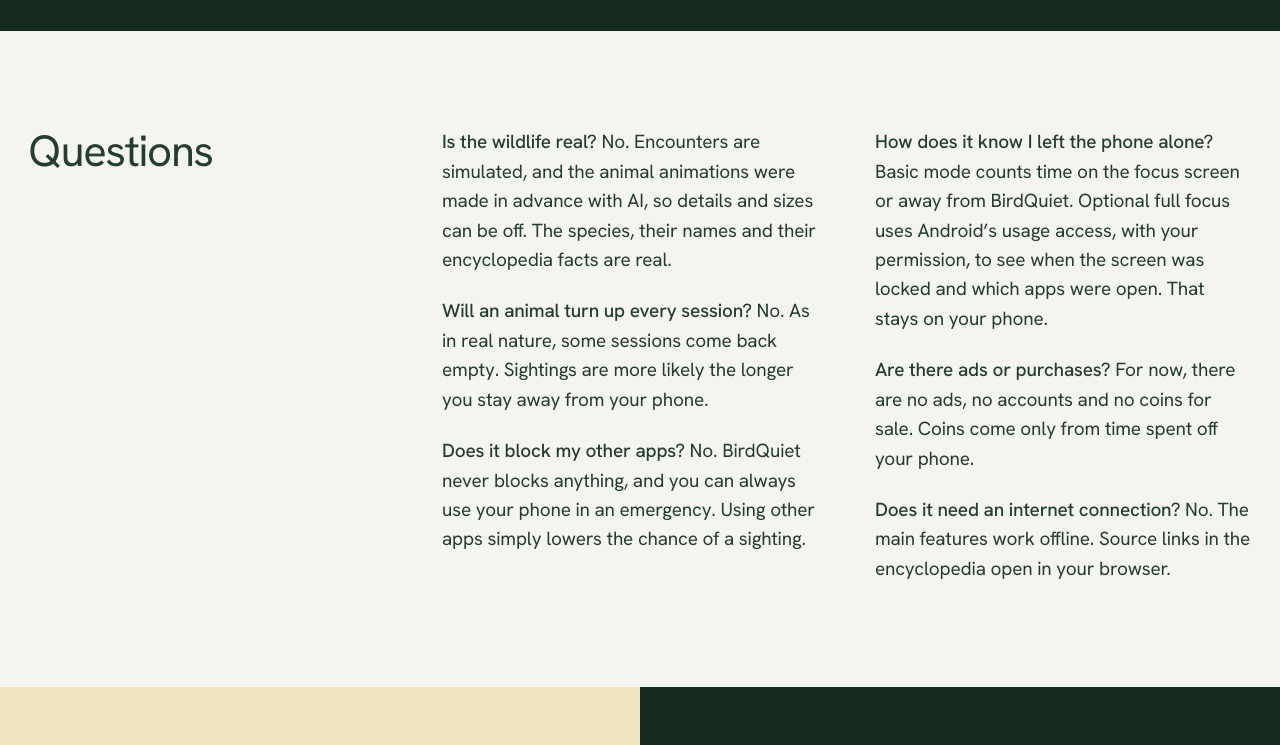
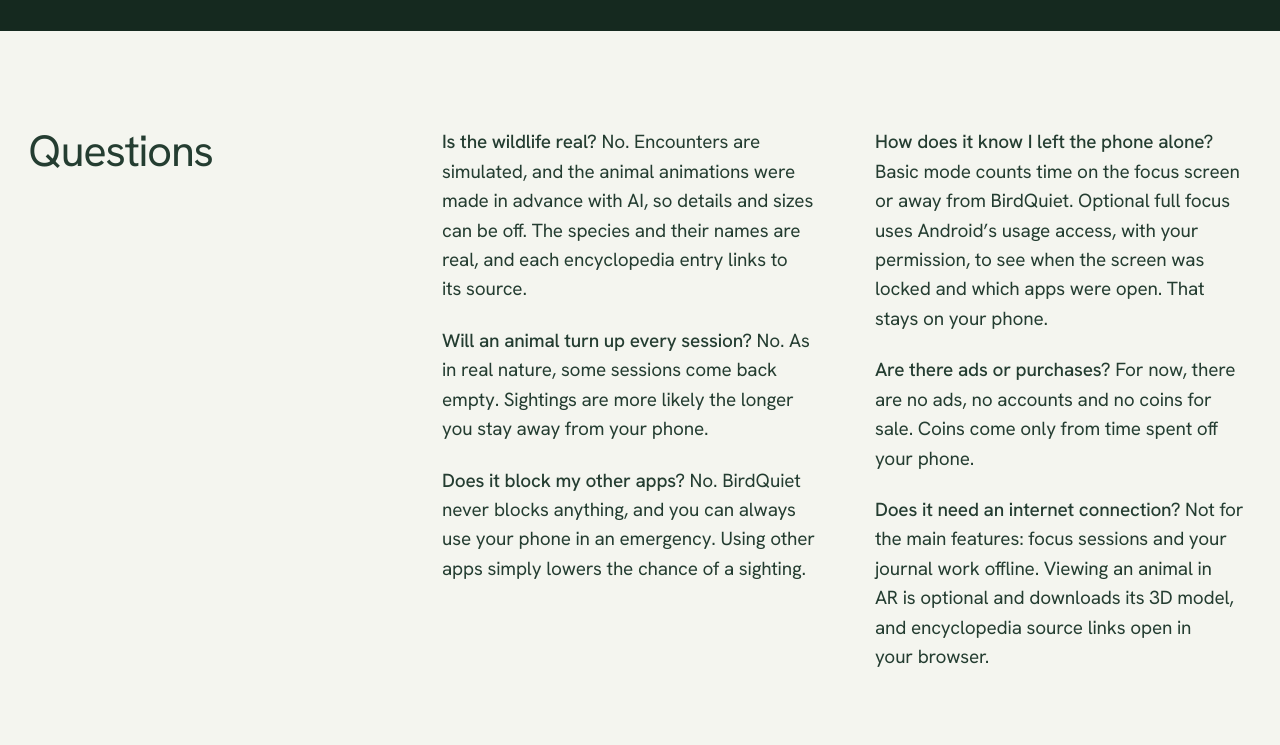
Before and after one commit to birdquietlabs/birdquietlabs.github.io, a plain HTML site: page index.html in a window 1280 px wide. Shown: the part 7810-8555 px from the top of the page. Drawn offline with Linux system fonts and the light colour scheme.

Commit message:
Update privacy pages for BirdQuiet 1.0 and align site with build 19
- Privacy (EN/ES): 14 November 2026 and version 1.0, up to 24 hours of
  usage history, no vibration. Optional AR model downloads through
  Cloudflare, optional camera for View in AR, Google Play Services for
  AR, and HTTPS replace the old "no internet access" statements.
- Landing page: internet FAQ mentions optional AR downloads, the
  encyclopedia answer no longer implies scientific accuracy, and the
  footer says the wildlife animations are AI-generated.
- Remove 58 unused Spanish strings, including an outdated
  "nothing is sent" answer.

Co-Authored-By: Claude Opus 5.5 <noreply@anthropic.com>
Claude-Session: https://claude.ai/code/session_01XuVGJbtdaZ2x3NSmhaoJ6Q

```diff
--- a/assets/site.js
+++ b/assets/site.js
@@ -12,10 +12,8 @@
     'hero.line': 'Una app para reducir el uso del móvil y aprender sobre la naturaleza.',
     'ui.coast': 'Costa mediterránea', 'ui.cam': 'Cámara 01', 'ui.settime': 'Selecciona el tiempo', 'ui.hours': 'Horas', 'ui.minutes': 'Minutos',
     'ui.setbtn': 'Colocar cámara', 'ui.recording': 'Tu cámara de fototrampeo está grabando',
-    'ui.unlock': 'Si desbloqueas el móvil, bajan las probabilidades de ver fauna.',
     'ui.quiet': '1:00:00 de calma', 'ui.sightings': '2 avistamientos', 'ui.coins': '+60 monedas', 'ui.review': 'Revisemos los avistamientos.', 'ui.open': 'Abrir grabación',
-    'ui.journal': 'Cuaderno de campo', 'ui.count': '13 de 28 encontrados', 'ui.identified': 'Identificado el 26 oct · CAM01_001.MP4',
-    'ui.note': 'Cruzó el camino bajo el olivo viejo, justo antes de la puesta de sol.',
+
     'tag.study': 'Estudiar', 'tag.read': 'Leer', 'tag.work': 'Trabajar',
     'how.h': 'Cómo funciona',
     'how.1': 'Primero elige un hábitat y coloca la cámara.',
@@ -24,8 +22,7 @@
     'how.2b': 'La cámara de fototrampeo estará lista. ¡No uses el móvil y tus probabilidades de encontrar especies espectaculares aumentarán!',
     'how.3': 'Vuelve y revisa las grabaciones.',
     'how.3b': 'Cuando termines, vuelve a la cámara de fototrampeo y revisa si hubo avistamientos de animales.',
-    'how.4': 'Identifica lo que has visto y guárdalo.',
-    'how.4b': 'Elige el animal entre tres nombres. Pasa a tu cuaderno de campo, donde puedes añadir tus propias notas.',
+
     'quiz.h': '¿Quién ha pasado?',
     'quiz.lead': 'Esta es una grabación de la app. Identifica el animal, como harías después de una sesión.',
     'quiz.next': 'Siguiente grabación', 'quiz.play': 'Ver grabación', 'quiz.question': '¿Qué animal ha captado la cámara?',
@@ -40,37 +37,29 @@
     'hab.h': 'Hábitats', 'hab.soon': 'Próximamente',
     'alt.med': 'Costa mediterránea en pixel art, con alcornoques sobre el mar', 'alt.amz': 'Claro de la selva amazónica en pixel art, junto a un río',
     'alt.pat': 'Picos de la Patagonia sobre un lago, en pixel art', 'alt.road': 'Un todoterreno avanza por un camino de tierra mediterráneo',
-    'hab.p': 'Cada hábitat tiene su propia cámara, su luz y sus animales. Tu progreso, tus insignias y tu cuaderno se guardan por separado en cada uno.',
-    'hab.med.h': 'Costa mediterránea', 'hab.med.p': 'Alcornoques, lavanda y el mar al fondo. 18 aves y 10 mamíferos, de la abubilla al lince ibérico.', 'hab.med.s': 'Cámaras de fototrampeo y expediciones.',
-    'hab.amz.h': 'Selva amazónica', 'hab.amz.p': 'Un claro junto al río. 19 aves, 4 mamíferos y 3 reptiles, entre ellos el hoacín y la anaconda verde.', 'hab.amz.s': 'Cámaras de fototrampeo ya. Las expediciones llegarán en una actualización.',
-    'hab.pat.h': 'Patagonia', 'hab.pat.p': 'Picos de granito sobre un lago frío. Ya aparece en el carrusel de hábitats, como próximamente.',
-    'enc.h': 'Enciclopedia', 'enc.p': 'Fichas breves con el nombre científico, el estado de conservación y un enlace a la fuente con la que se comprobaron.',
+    'hab.med.h': 'Costa mediterránea',
+    'hab.amz.h': 'Selva amazónica',
+    'hab.pat.h': 'Patagonia',
+    'enc.h': 'Enciclopedia',
     'enc.lc': 'Preocupación menor', 'enc.text': 'Un ave de vivos colores que captura insectos al vuelo desde un posadero. Nidifica en túneles excavados en taludes arenosos y suele pasar el invierno en África.',
-    'stats.today': 'Hoy', 'stats.h': 'Estadísticas', 'stats.p': 'Tiempo de concentración por horas, con etiquetas para estudiar, concentrarte, meditar, trabajar y leer.',
-    'exp.h': 'Expediciones', 'exp.note': 'Únete a una ruta, alcanza su objetivo de tiempo de calma en siete días y graba uno de sus animales especiales.',
-    'exp.garage': 'El garaje mediterráneo', 'exp.bike': 'Moto todoterreno', 'exp.bike.s': 'Ruta de 2 horas, disponible desde el principio', 'exp.free': 'Gratis',
-    'exp.grandad': 'El coche de tu abuelo', 'exp.grandad.s': 'Ruta de 4 horas', 'exp.protector': 'Earth Nomad Protector', 'exp.protector.s': 'Ruta de 6 horas',
-    'exp.coins': 'monedas', 'exp.coin': 'moneda', 'exp.earn': 'Cómo se ganan monedas',
-    'exp.minute': 'Un minuto de calma', 'exp.minute.s': 'en una sesión completada', 'exp.hour': 'Una hora en la costa', 'exp.hour.s': 'con cámara o en expedición',
-    'exp.badges': 'Insignias', 'b.orn': 'Ornitólogo', 'b.orn.s': 'todas las aves de un hábitat', 'b.mam': 'Mastozoólogo', 'b.mam.s': 'todos los mamíferos de un hábitat',
-    'b.herp': 'Herpetólogo', 'b.herp.s': 'todos los reptiles', 'b.exp': 'Explorador del hábitat', 'b.exp.s': 'todas las especies de un hábitat',
-    'b.stamp': 'Sello de expedición', 'b.stamp.s': 'los tres vehículos y todos los animales especiales', 'b.both': 'Ambos hábitats', 'b.amz': 'Amazonia', 'b.med': 'Mediterráneo',
-    'exp.end': 'Nunca se venden monedas.<br>El tiempo de calma es la única moneda.',
+    'stats.today': 'Hoy', 'stats.h': 'Estadísticas',
+    'exp.h': 'Expediciones',
+
+
+
+
     'faq.h': 'Preguntas',
-    'faq.q1': '¿La fauna es real?', 'faq.a1': 'No. Los encuentros son simulados y las animaciones de los animales se crearon de antemano con IA, así que algunos detalles y tamaños pueden no ser exactos. Las especies, sus nombres y los datos de la enciclopedia sí son reales.',
+    'faq.q1': '¿La fauna es real?', 'faq.a1': 'No. Los encuentros son simulados y las animaciones de los animales se crearon de antemano con IA, así que algunos detalles y tamaños pueden no ser exactos. Las especies y sus nombres son reales, y cada ficha de la enciclopedia enlaza a su fuente.',
     'faq.q2': '¿Aparece un animal en cada sesión?', 'faq.a2': 'No. Como en la naturaleza real, algunas sesiones vuelven vacías. Los avistamientos son más probables cuanto más tiempo pasas sin el móvil.',
     'faq.q3': '¿Bloquea mis otras apps?', 'faq.a3': 'No. BirdQuiet nunca bloquea nada y siempre puedes usar el móvil en una emergencia. Usar otras apps solo reduce la probabilidad de un avistamiento.',
     'faq.q4': '¿Cómo sabe que no he tocado el móvil?', 'faq.a4': 'El modo básico cuenta el tiempo en la pantalla de concentración o fuera de BirdQuiet. La concentración total, opcional, usa el acceso a datos de uso de Android, con tu permiso, para saber cuándo estuvo bloqueada la pantalla y qué apps estaban abiertas. Esa información no sale de tu móvil.',
     'faq.q5': '¿Tiene anuncios o compras?', 'faq.a5': 'Por el momento, no hay anuncios, ni cuentas, ni monedas a la venta. Las monedas solo se consiguen con tiempo sin usar el teléfono móvil.',
-    'faq.q6': '¿Necesita conexión a internet?', 'faq.a6': 'No. Las funciones principales funcionan sin conexión. Los enlaces a las fuentes de la enciclopedia se abren en tu navegador.',
-    'faq.q7': '¿Puedo ver el temporizador con la pantalla bloqueada?', 'faq.a7': 'Una notificación opcional muestra el tiempo de la sesión. Que aparezca con la pantalla bloqueada depende de Android y de los ajustes de tu móvil.',
-    'faq.q8': '¿En qué idiomas está?', 'faq.a8': 'En español e inglés. BirdQuiet sigue el idioma de tu móvil y puedes cambiarlo en Ajustes. También tiene temas de color por hábitat y modo nocturno.',
-    'faq.q9': '¿Qué pasa con mis datos?', 'faq.a9': 'Tu cuaderno, tus notas y tus estadísticas se quedan en la app, en tu móvil. No se envía nada ni a nosotros ni a nadie. Tienes los detalles en la <a href="privacidad.html">política de privacidad</a>.',
-    'faq.q10': '¿Es un tratamiento o un control parental?', 'faq.a10': 'Ninguna de las dos cosas. BirdQuiet es una ayuda para concentrarte y una pequeña forma de aprender sobre fauna, pensada para adolescentes y adultos.',
-    'cta.h': 'Consigue BirdQuiet', 'cta.line': 'BirdQuiet llegará pronto a Google Play. Escríbenos y te avisaremos el día que salga.',
-    'cta.button': 'Avísame', 'cta.privacy': 'Leer la política de privacidad',
+    'faq.q6': '¿Necesita conexión a internet?', 'faq.a6': 'No para las funciones principales: las sesiones de concentración y tu cuaderno funcionan sin conexión. Ver un animal en RA es opcional y descarga su modelo 3D, y los enlaces a las fuentes de la enciclopedia se abren en tu navegador.',
+
+
+
     'foot.contact': 'Asistencia y prensa', 'foot.legal': 'Legal', 'foot.privacy': 'Política de privacidad',
-    'foot.line': '© 2026 BirdQuiet Labs, España. Las animaciones de fauna y las ilustraciones son propias de BirdQuiet y en parte generadas con IA.'
+    'foot.line': '© 2026 BirdQuiet Labs, España. Las animaciones de fauna están generadas con IA; las ilustraciones son propias de BirdQuiet y en parte generadas con IA.'
   };
   const EN = {
     'quiz.count': '{n} of {t} identified', 'quiz.right': 'Yes, {a}. It is in your journal now.', 'quiz.wrong': 'Not quite. It was {a}.',
--- a/index.html
+++ b/index.html
@@ -241,12 +241,12 @@
 <section class="faq" id="questions" aria-labelledby="faq-h">
   <h2 id="faq-h" data-i18n="faq.h">Questions</h2>
   <div class="answers">
-    <p><b data-i18n="faq.q1">Is the wildlife real?</b> <span data-i18n="faq.a1">No. Encounters are simulated, and the animal animations were made in advance with AI, so details and sizes can be off. The species, their names and their encyclopedia facts are real.</span></p>
+    <p><b data-i18n="faq.q1">Is the wildlife real?</b> <span data-i18n="faq.a1">No. Encounters are simulated, and the animal animations were made in advance with AI, so details and sizes can be off. The species and their names are real, and each encyclopedia entry links to its source.</span></p>
     <p><b data-i18n="faq.q2">Will an animal turn up every session?</b> <span data-i18n="faq.a2">No. As in real nature, some sessions come back empty. Sightings are more likely the longer you stay away from your phone.</span></p>
     <p><b data-i18n="faq.q3">Does it block my other apps?</b> <span data-i18n="faq.a3">No. BirdQuiet never blocks anything, and you can always use your phone in an emergency. Using other apps simply lowers the chance of a sighting.</span></p>
     <p><b data-i18n="faq.q4">How does it know I left the phone alone?</b> <span data-i18n="faq.a4">Basic mode counts time on the focus screen or away from BirdQuiet. Optional full focus uses Android’s usage access, with your permission, to see when the screen was locked and which apps were open. That stays on your phone.</span></p>
     <p><b data-i18n="faq.q5">Are there ads or purchases?</b> <span data-i18n="faq.a5">For now, there are no ads, no accounts and no coins for sale. Coins come only from time spent off your phone.</span></p>
-    <p><b data-i18n="faq.q6">Does it need an internet connection?</b> <span data-i18n="faq.a6">No. The main features work offline. Source links in the encyclopedia open in your browser.</span></p>
+    <p><b data-i18n="faq.q6">Does it need an internet connection?</b> <span data-i18n="faq.a6">Not for the main features: focus sessions and your journal work offline. Viewing an animal in AR is optional and downloads its 3D model, and encyclopedia source links open in your browser.</span></p>
   </div>
 </section>
 
@@ -265,7 +265,7 @@
       <p><span data-i18n="foot.contact">Support and press</span><br><a href="mailto:birdquietlabs@gmail.com">birdquietlabs@gmail.com</a></p>
       <p><span data-i18n="foot.legal">Legal</span><br><a href="privacy.html" data-privacy data-i18n="foot.privacy">Privacy policy</a></p>
     </div>
-    <p class="footer-legal" data-i18n="foot.line">© 2026 BirdQuiet Labs, Spain. Wildlife animations and artwork are BirdQuiet’s own and partly AI-generated.</p>
+    <p class="footer-legal" data-i18n="foot.line">© 2026 BirdQuiet Labs, Spain. The wildlife animations are AI-generated; the artwork is BirdQuiet’s own and partly AI-generated.</p>
   </div>
 </footer>
 
```
Also changed, not shown: privacidad.html (+7 -7 lines), privacy.html (+7 -7 lines).
